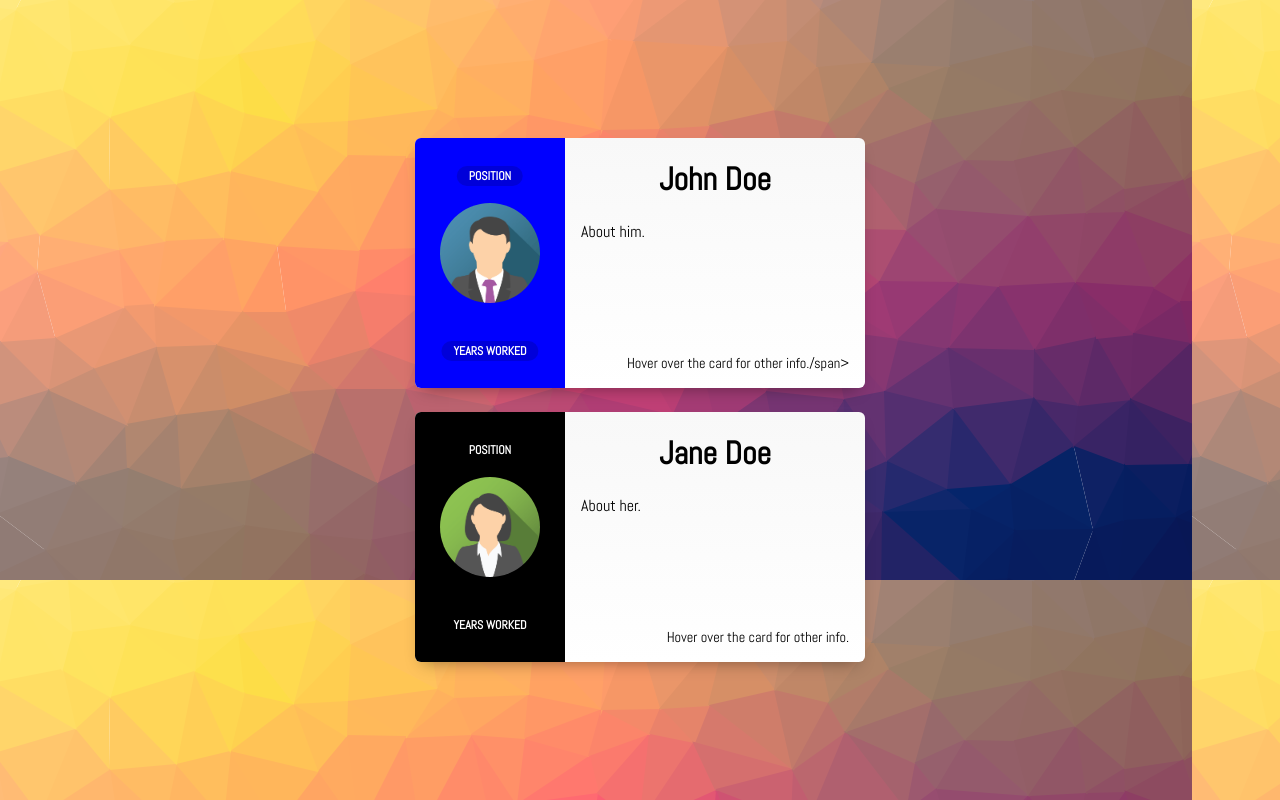
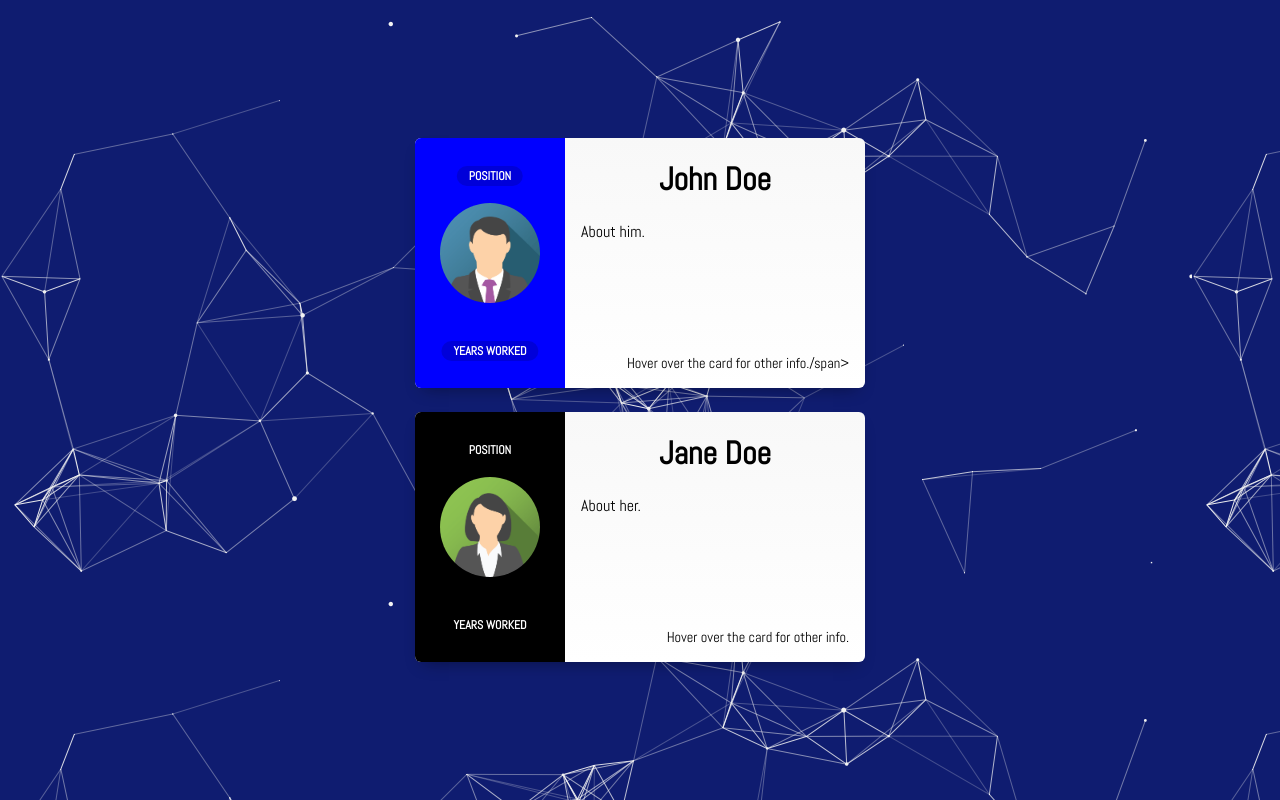
Before and after one commit to CodeNerve/User-Cards, a plain HTML site: page index.html in a window 1280 px wide. Drawn offline with Linux system fonts and the light colour scheme.

Commit message:
Update index.css

```diff
--- a/index.css
+++ b/index.css
@@ -1,7 +1,7 @@
 @import url('https://fonts.googleapis.com/css?family=Abel');
 
 html, body {
-  background-image: url("cool-background.png");
+  background-image: url("cool-background-2.png");
   font-family: Abel, Arial, Verdana, sans-serif;
 }
 
```
